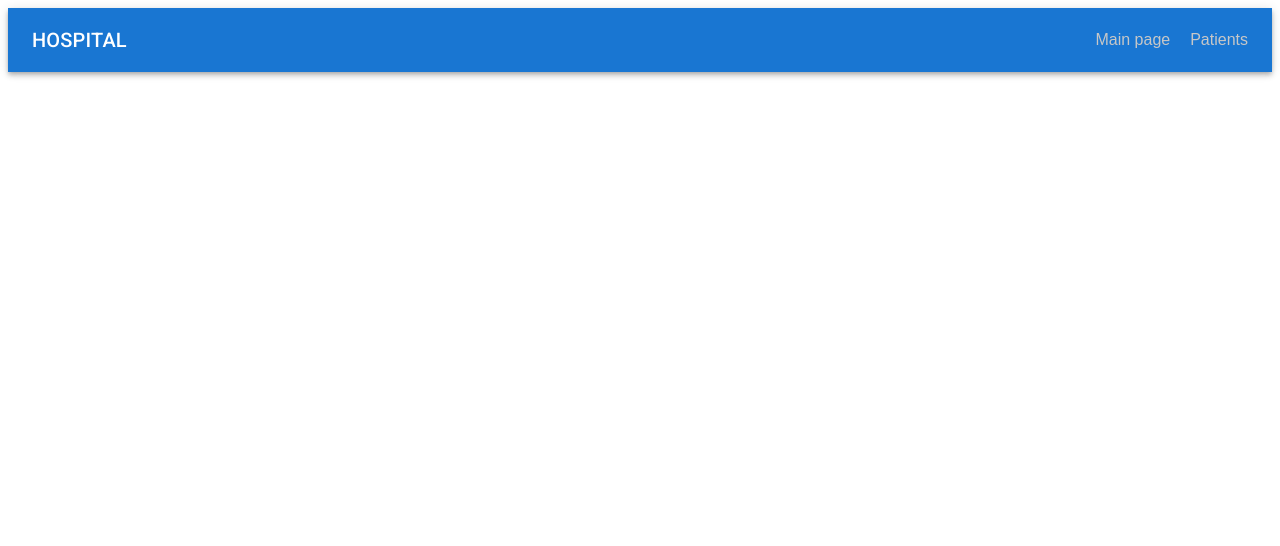
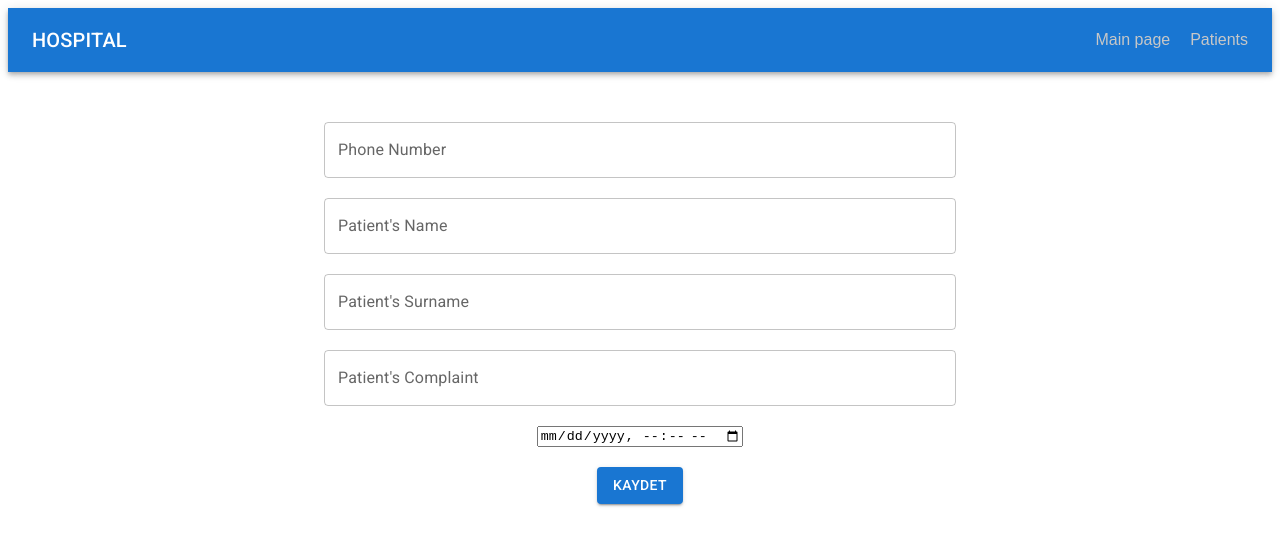
Before and after one commit to Tahaalper/react-project-class-hospital, a React (Create React App) app: page /add-appointment in a window 1280 px wide. Shown: the top 546 px of the page. Built offline with nearby package versions, Linux system fonts and the light colour scheme; data requests are answered from the project's data file.

Commit message:
Add-Apointment addition

```diff
--- a/db.json
+++ b/db.json
@@ -1,42 +1,59 @@
 {
+  "operations": [
+    {
+      "id": "1695403971453",
+      "complaint": "test1",
+      "treatment": "",
+      "prescription": []
+    },
+    {
+      "id": "1695404021236",
+      "complaint": "test1",
+      "treatment": "",
+      "prescription": []
+    },
+    {
+      "id": "1695404642387",
+      "complaint": "test2",
+      "treatment": "",
+      "prescription": []
+    },
+    {
+      "id": "1695404694784",
+      "complaint": "test2",
+      "treatment": "",
+      "prescription": []
+    }
+  ],
   "appointments": [
     {
-      "id": "1",
-      "date": "17.09.2022",
-      "patientId": "1"
+      "id": "1695404021235",
+      "date": "2023-09-28T19:33",
+      "patientId": "1695403971505"
+    },
+    {
+      "id": "1695404694786",
+      "date": "2023-10-07T19:44",
+      "patientId": "1695404694785"
     }
   ],
   "patients": [
     {
-      "id": "1",
-      "name": "deneme",
-      "surname": "deneme",
-      "phone": "05554441313",
+      "id": "1695403971505",
+      "name": "test1",
+      "surname": "test1",
+      "phone": "01111111111",
       "operationIds": [
-        "1",
-        "2"
-      ]
-    }
-  ],
-  "operations": [
-    {
-      "id": "1",
-      "complaint": "flu",
-      "treatment": "2 days rest reccomended",
-      "prescription": [
-        "parol",
-        "katarin",
-        "agumentine"
+        "1695403971453",
+        "1695404021236"
       ]
     },
     {
-      "id": "2",
-      "complaint": "back pain",
-      "treatment": "smth",
-      "prescription": [
-        "smth",
-        "like"
-      ]
+      "id": "1695404694785",
+      "name": "test2",
+      "surname": "test2",
+      "phone": "02222222222",
+      "operationIds": []
     }
   ]
 }
--- a/src/App.js
+++ b/src/App.js
@@ -2,7 +2,8 @@ import { BrowserRouter, Routes, Route } from "react-router-dom";
 import Header from "./components/Header";
 import Home from "./pages/Home";
 import Patients from "./pages/Patients";
-import AddPatient from "./pages/addPatient";
+import AddPatient from "./pages/AddPatient";
+import AddAppointment from "./pages/AddAppointment";
 
 function App() {
   return (
@@ -13,6 +14,7 @@ function App() {
           <Route index element={<Home />}></Route>
           <Route path="/add-patient" element={<AddPatient/>}></Route>
           <Route path="/patients" element={<Patients />}></Route>
+          <Route path="/add-appointment" element={<AddAppointment/>}></Route>
         </Routes>
       </BrowserRouter>
     </div>
--- /dev/null
+++ b/src/pages/AddAppointment.js
@@ -0,0 +1,178 @@
+import { useState, useEffect } from 'react';
+import { Button, TextField } from '@mui/material';
+import axios from 'axios';
+import { useNavigate } from "react-router-dom";
+const AddAppointment = (props) => {
+    const [date, setDate] = useState("");
+    const [name, setName] = useState("");
+    const [surname, setSurname] = useState("");
+    const [phone, setPhone] = useState("");
+    const [complaint, setComplaint] = useState("");
+    const [hasPatient, setHasPatient] = useState(false);
+    const [patients, setPatients] = useState(null)
+    const navigate = useNavigate()
+    useEffect(() => {
+        axios.get("http://localhost:3004/patients")
+            .then(res => {
+                setPatients(res.data)
+            })
+            .catch(err => {
+                console.log("AddPatient page, getPatients error", err)
+            })
+    }, [])
+
+    const handleSubmit = (event) => {
+        event.preventDefault()
+        if (!date || !phone || !name || !surname || !complaint) {
+            alert("All fields must be filled")
+            return;
+        };
+
+        if (phone.length !== 11) {
+            alert("Phone number must be 11 digits")
+            return;
+        }
+        if (hasPatient) {
+            const newAppointment = {
+                id: String(new Date().getTime()),
+                date: date,
+                patientId: hasPatient.id
+            }
+            const newOperation = {
+                id: String(new Date().getTime() + 1),
+                complaint: complaint,
+                treatment: "",
+                prescription: []
+            }
+            const updatedPatient = {
+                ...hasPatient,
+                operationIds: [
+                    ...hasPatient.operationIds,
+                    newOperation.id
+                ]
+            }
+            axios.post("http://localhost:3004/appointments", newAppointment)
+                .then((res) => { console.log("appointmnet register", res) })
+                .catch((err) => { console.log("operation register", err) })
+                .catch((err) => { console.log("err", err) })
+            axios.put(`http://localhost:3004/patients/${hasPatient.id}`, updatedPatient)
+                .then((res) => { console.log("patient update", res) })
+                .catch((err) => { console.log(err) })
+            navigate("/")
+        } else {
+            const newOperation = {
+                id: String(new Date().getTime()),
+                complaint: complaint,
+                treatment: "",
+                prescription: []
+            };
+            const newPatient = {
+                id: String(new Date().getTime() + 1),
+                name: name,
+                surname: surname,
+                phone:phone,
+                operationIds: []
+            };
+            const newAppointment = {
+                id: String(new Date().getTime() + 2),
+                date: date,
+                patientId: newPatient.id
+            };
+            axios.post("http://localhost:3004/appointments", newAppointment)
+                .then((res) => { console.log("appointmnet register", res) })
+                .catch((err) => { console.log("err", err) })
+            axios.post("http://localhost:3004/operations", newOperation)
+                .then((res) => { console.log("operation register", res) })
+                .catch((err) => { console.log("err", err) })
+            axios.post("http://localhost:3004/patients", newPatient)
+            .then((res)=>{console.log("Patient register",res)})
+            .catch((err)=>console.log("err",err))
+        navigate("/")
+        }
+    };
+
+    const handlePhoneChange = (event) => {
+        setPhone(event.target.value)
+        const wantedPatient = patients.find(item => item.phone === String(event.target.value))
+        if (wantedPatient) {
+            setName(wantedPatient.name)
+            setSurname(wantedPatient.surname)
+            setHasPatient(wantedPatient)
+        } else {
+            setName("")
+            setSurname("")
+            setHasPatient(false)
+        }
+    }
+
+    if (!patients) {
+        return (<h1>Loading...</h1>)
+    }
+    return (
+        <div>
+            <form onSubmit={handleSubmit} style={{ marginTop: "50px" }}
+            >
+                <div style={{ display: "flex", justifyContent: "center", margin: "20px 0px" }}>
+                    <TextField
+                        type={"number"}
+                        style={{ width: "50%" }}
+                        label="Phone Number"
+                        variant="outlined"
+                        value={phone}
+                        onChange={handlePhoneChange}
+                    />
+                </div>
+                <div style={{ display: "flex", justifyContent: "center", margin: "20px 0px" }}>
+                    <TextField
+                        style={{ width: "50%" }}
+                        label="Patient's Name"
+                        variant="outlined"
+                        value={name}
+                        onChange={event => setName(event.target.value)}
+                        disabled={hasPatient}
+                    />
+
+                </div>
+                <div style={{ display: "flex", justifyContent: "center", margin: "20px 0px" }}>
+                    <TextField
+                        style={{ width: "50%" }}
+                        label="Patient's Surname"
+                        variant="outlined"
+                        value={surname}
+                        onChange={event => setSurname(event.target.value)}
+                        disabled={hasPatient}
+                    />
+
+                </div>
+                <div style={{ display: "flex", justifyContent: "center", margin: "20px 0px" }}>
+                    <TextField
+                        style={{ width: "50%" }}
+                        label="Patient's Complaint"
+                        variant="outlined"
+                        value={complaint}
+                        onChange={event => setComplaint(event.target.value)}
+                    />
+                </div>
+                <div style={{ display: "flex", justifyContent: "center", margin: "20px 0px" }}>
+                    <input
+                        onChange={(event) => {
+                            setDate(event.target.value)
+                        }}
+                        value={date}
+                        type={"datetime-local"} />
+
+                </div>
+
+                <div style={{ display: "flex", justifyContent: "center", margin: "20px 0px" }}>
+                    <Button
+                        type='submit'
+                        variant='contained'>
+                        Kaydet
+                    </Button>
+                </div>
+            </form>
+        </div>
+    )
+}
+
+export default AddAppointment;
--- a/src/pages/addPatient.js
+++ b/src/pages/addPatient.js
@@ -73,20 +73,22 @@ const AddPatient = (props) => {
                 <div style={{ display: "flex", justifyContent: "center", margin: "20px 0px" }}>
                     <TextField
                         style={{ width: "50%" }}
-                        label="Patient Name"
+                        label="Patient's Name"
                         variant="outlined"
                         value={name}
                         onChange={event => setName(event.target.value)}
+
                     />
 
                 </div>
                 <div style={{ display: "flex", justifyContent: "center", margin: "20px 0px" }}>
                     <TextField
                         style={{ width: "50%" }}
-                        label="Patient Surname"
+                        label="Patient's Surname"
                         variant="outlined"
                         value={surname}
                         onChange={event => setSurname(event.target.value)}
+
                     />
 
                 </div>
```
Also changed, not shown: src/pages/Home.js (+28 -10 lines), src/pages/Patients.js (+32 -18 lines).
